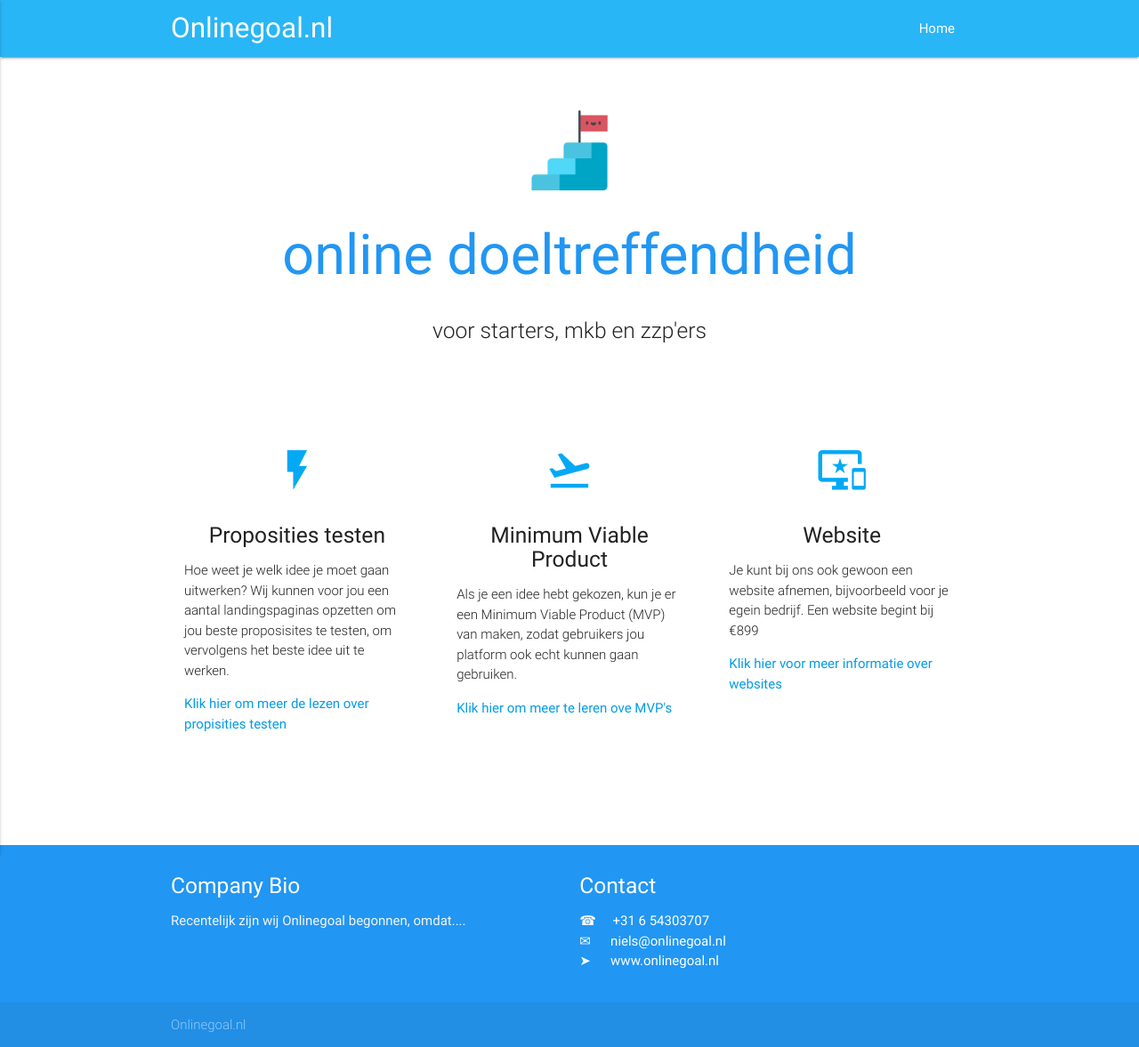
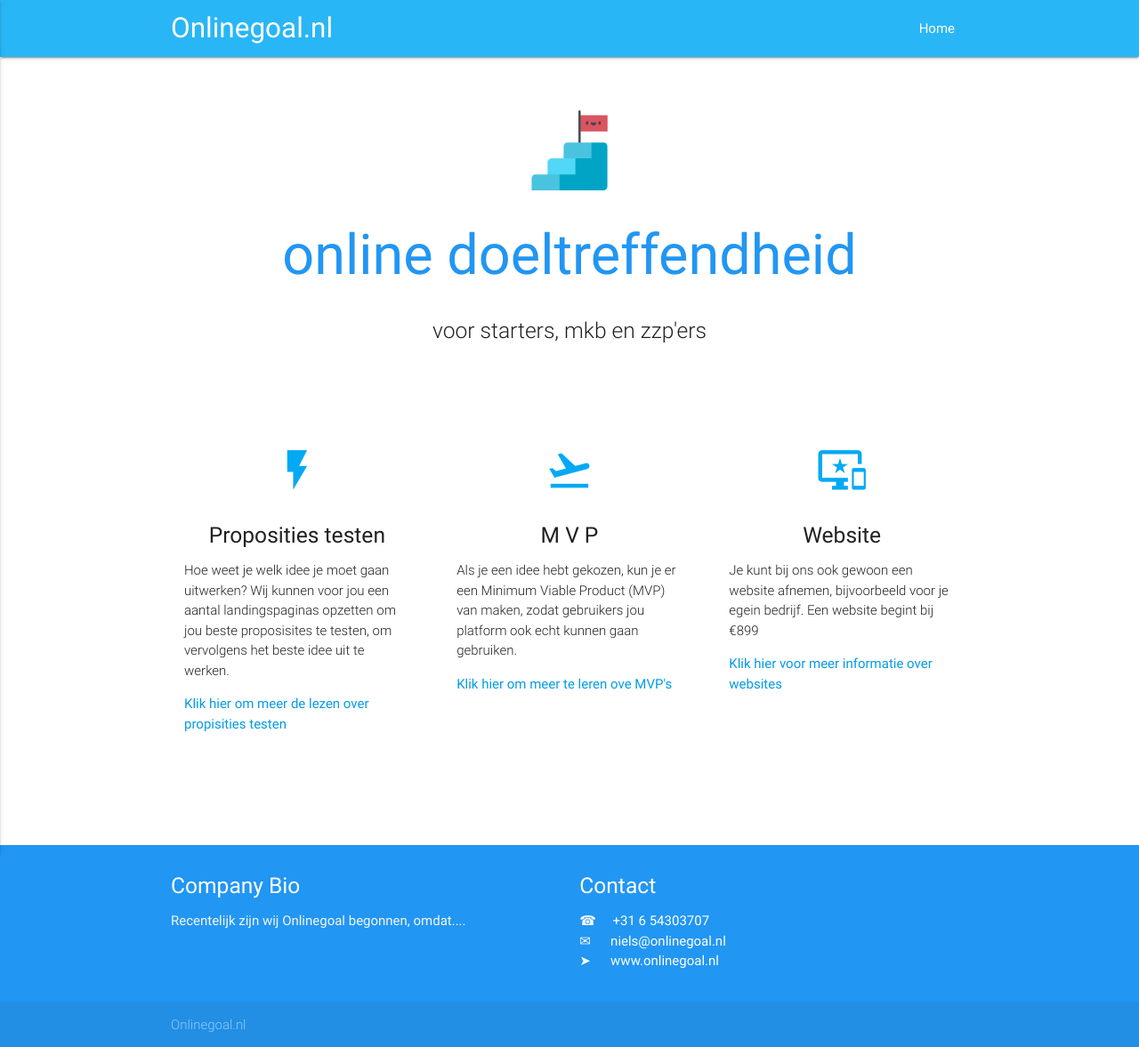
Before and after one commit to martijnvdbrug/onlinegoal.nl, a Jekyll site: the page built from index.md, in a window 1280 px wide. Shown: the whole page at 89% size. Built offline with Jekyll 4.4.1, drawn with Linux system fonts in a browser that asks for light colours.

Commit message:
Minimum VP naar MVP

```diff
--- a/_layouts/home.html
+++ b/_layouts/home.html
@@ -52,7 +52,7 @@
       <div class="col s12 m4">
         <div class="icon-block">
           <h2 class="center light-blue-text"><i class="material-icons">flight_takeoff</i></h2>
-          <h5 class="center">Minimum Viable Product</h5>
+          <h5 class="center">M V P</h5>
 
           <p class="light">Als je een idee hebt gekozen, kun je er een Minimum Viable Product (MVP) van maken, zodat gebruikers jou platform ook echt kunnen gaan gebruiken.</p>
           <a href="{{ "/minimum-viable-product" | relative_url }}"> Klik hier om meer te leren ove MVP's</a>
```
